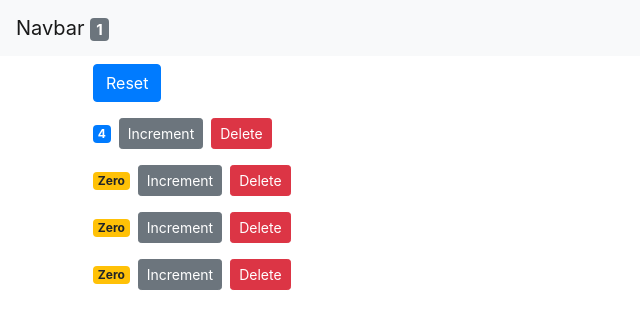
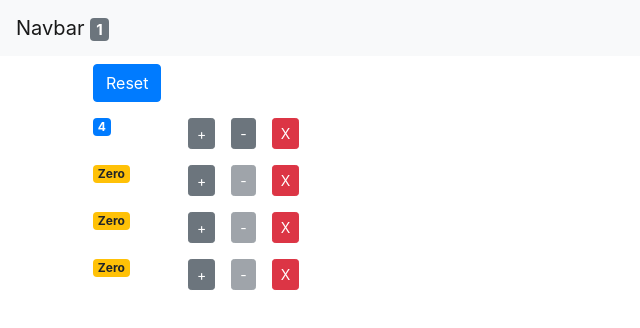
Before and after one commit to namercha/counter-app, a React (Create React App) app: page / in a window 1280 px wide. Shown: the top 328 px of the page, without its empty margins (0-640 px from the left). Built offline with nearby package versions, Linux system fonts and the light colour scheme.

Commit message:
Adding a decrement button that is disabled with we get to zero.

```diff
--- a/src/App.js
+++ b/src/App.js
@@ -31,6 +31,14 @@
     this.setState({ counters });
   };
 
+  handleDecrement = (counter) => {
+    const counters = [...this.state.counters];
+    const index = counters.indexOf(counter);
+    counters[index] = { ...counter };
+    counters[index].value--;
+    this.setState({ counters });
+  };
+
   handleReset = () => {
     const counters = this.state.counters.map((c) => {
       c.value = 0;
@@ -56,6 +64,7 @@
             counters={this.state.counters}
             onReset={this.handleReset}
             onIncrement={this.handleIncrement}
+            onDecrement={this.handleDecrement}
             onDelete={this.handleDelete}
           />{' '}
         </main>{' '}
--- a/src/components/counter.jsx
+++ b/src/components/counter.jsx
@@ -25,20 +25,31 @@
   render() {
     console.log('Counter - Rendered');
     return (
-      <div>
+      <div className="row">
+        <div className="col-1">
           <span className={this.getBadgeClasses()}>{this.formatCount()}</span>
+        </div>
+        <div className="col">
           <button
             onClick={() => this.props.onIncrement(this.props.counter)}
-          className="btn btn-secondary btn-sm"
+            className="btn btn-secondary btn-sm m-2"
           >
-          Increment
+            +
+          </button>
+          <button
+            onClick={() => this.props.onDecrement(this.props.counter)}
+            className="btn btn-secondary btn-sm m-2"
+            disabled={this.props.counter.value === 0 ? 'disabled' : ''}
+          >
+            -
           </button>
           <button
             onClick={() => this.props.onDelete(this.props.counter.id)}
             className="btn btn-danger btn-sm m-2"
           >
-          Delete
+            X
           </button>
+        </div>
       </div>
     );
   }
--- a/src/components/counters.jsx
+++ b/src/components/counters.jsx
@@ -4,7 +4,8 @@
 class Counters extends Component {
   render() {
     console.log('Counters - Rendered');
-    const { onReset, counters, onDelete, onIncrement } = this.props;
+    const { onReset, counters, onDelete, onIncrement, onDecrement } =
+      this.props;
 
     return (
       <div>
@@ -16,6 +17,7 @@
             key={counter.id}
             onDelete={onDelete}
             onIncrement={onIncrement}
+            onDecrement={onDecrement}
             counter={counter}
           ></Counter>
         ))}
```
Lines whose indentation alone changed are shown as unchanged.
